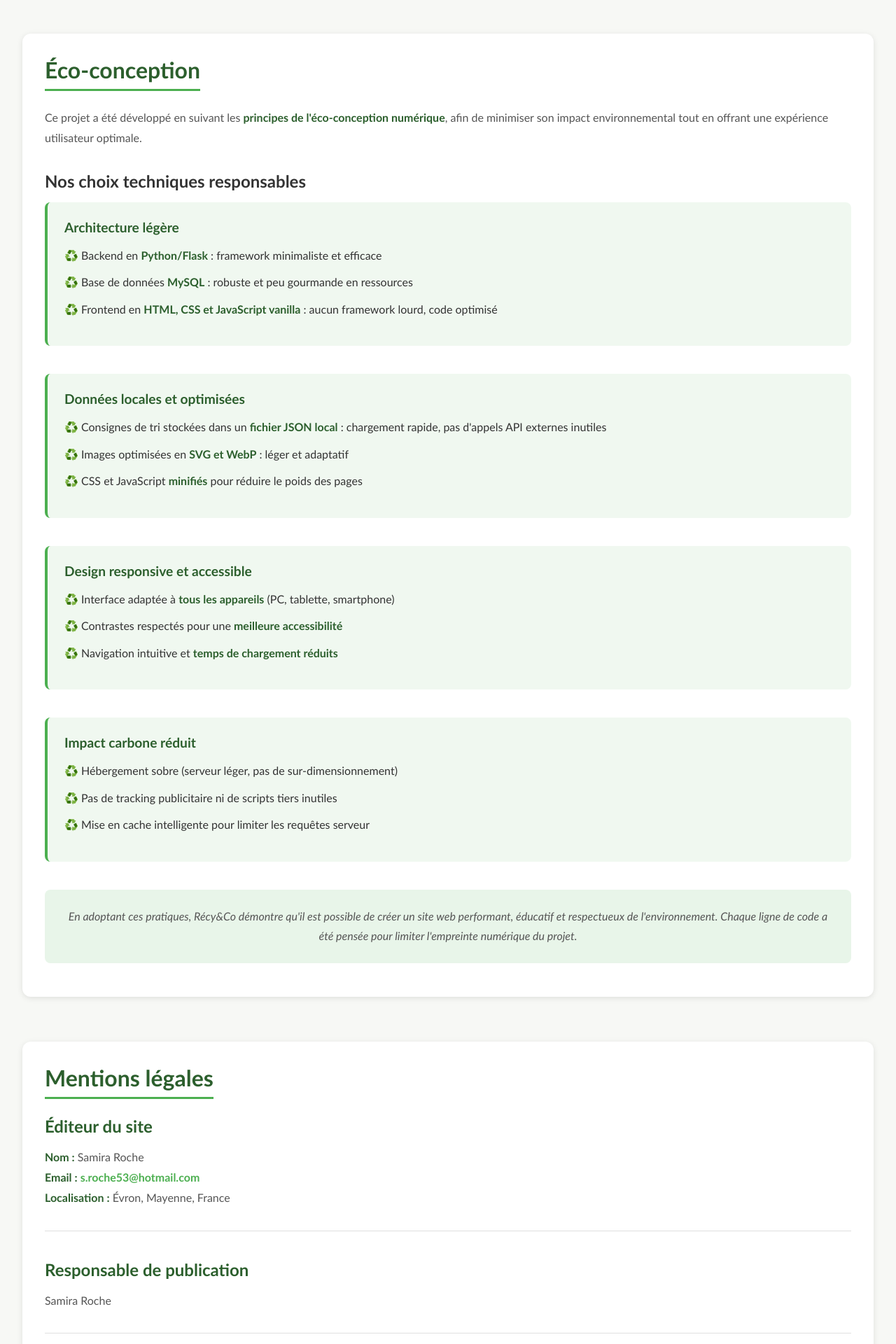
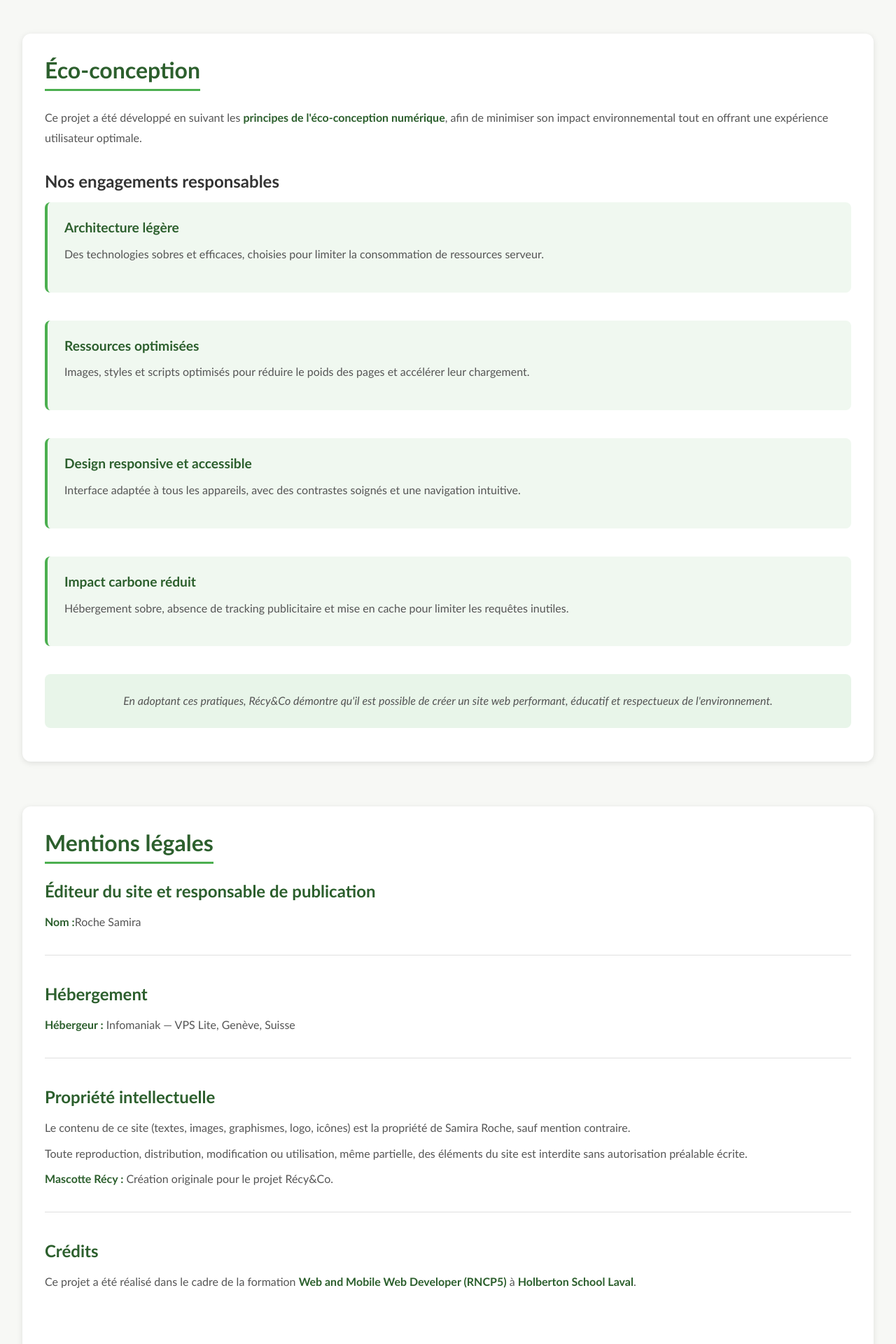
Before and after one commit to StrawberSam/RecyandCo, a Flask app: page /about in a window 1280 px wide. Shown: the part 1472-3392 px from the top of the page at 70% size. Run offline with Flask 3, Linux system fonts and the light colour scheme.

Commit message:
📝 | update : changement documentation sur la section éco-conception

```diff
--- a/app/frontend/templates/about.html
+++ b/app/frontend/templates/about.html
@@ -71,59 +71,39 @@
 <!-- Section 2: Éco-conception -->
 <section class="ecodesign" id="eco-conception">
     <h2>Éco-conception</h2>
-
     <p>
         Ce projet a été développé en suivant les <strong>principes de l'éco-conception numérique</strong>,
         afin de minimiser son impact environnemental tout en offrant une expérience utilisateur optimale.
     </p>
 
     <div class="ecodesign-principles">
-            <h3>Nos choix techniques responsables</h3>
+        <h3>Nos engagements responsables</h3>
 
         <div class="principle">
             <h4>Architecture légère</h4>
-                <ul>
-                    <li>Backend en <strong>Python/Flask</strong> : framework minimaliste et efficace</li>
-                    <li>Base de données <strong>MySQL</strong> : robuste et peu gourmande en ressources</li>
-                    <li>Frontend en <strong>HTML, CSS et JavaScript vanilla</strong> : aucun framework
-                        lourd, code optimisé</li>
-                </ul>
+            <p>Des technologies sobres et efficaces, choisies pour limiter la consommation de ressources serveur.</p>
         </div>
 
         <div class="principle">
-                <h4>Données locales et optimisées</h4>
-                <ul>
-                    <li>Consignes de tri stockées dans un <strong>fichier JSON local</strong> :
-                        chargement rapide, pas d'appels API externes inutiles</li>
-                    <li>Images optimisées en <strong>SVG et WebP</strong> : léger et adaptatif</li>
-                    <li>CSS et JavaScript <strong>minifiés</strong> pour réduire le poids des pages</li>
-                </ul>
+            <h4>Ressources optimisées</h4>
+            <p>Images, styles et scripts optimisés pour réduire le poids des pages et accélérer leur chargement.</p>
         </div>
 
         <div class="principle">
             <h4>Design responsive et accessible</h4>
-                <ul>
-                    <li>Interface adaptée à <strong>tous les appareils</strong> (PC, tablette, smartphone)</li>
-                    <li>Contrastes respectés pour une <strong>meilleure accessibilité</strong></li>
-                    <li>Navigation intuitive et <strong>temps de chargement réduits</strong></li>
-                </ul>
+            <p>Interface adaptée à tous les appareils, avec des contrastes soignés et une navigation intuitive.</p>
         </div>
 
         <div class="principle">
             <h4>Impact carbone réduit</h4>
-                <ul>
-                    <li>Hébergement sobre (serveur léger, pas de sur-dimensionnement)</li>
-                    <li>Pas de tracking publicitaire ni de scripts tiers inutiles</li>
-                    <li>Mise en cache intelligente pour limiter les requêtes serveur</li>
-                </ul>
+            <p>Hébergement sobre, absence de tracking publicitaire et mise en cache pour limiter les requêtes inutiles.</p>
         </div>
     </div>
 
     <p class="ecodesign-conclusion">
         <em>
-                En adoptant ces pratiques, Récy&Co démontre qu'il est possible de créer un site
-                web performant, éducatif et respectueux de l'environnement. Chaque ligne de code
-                a été pensée pour limiter l'empreinte numérique du projet.
+            En adoptant ces pratiques, Récy&amp;Co démontre qu'il est possible de créer un site
+            web performant, éducatif et respectueux de l'environnement.
         </em>
     </p>
 </section>
@@ -133,18 +113,9 @@
         <h2>Mentions légales</h2>
 
         <div class="legal-item">
-            <h3>Éditeur du site</h3>
+            <h3>Éditeur du site et responsable de publication</h3>
             <p>
-                <strong>Nom :</strong> Samira Roche<br>
-                <strong>Email :</strong> <a href="mailto:s.roche53@hotmail.com">s.roche53@hotmail.com</a><br>
-                <strong>Localisation :</strong> Évron, Mayenne, France
-            </p>
-        </div>
-
-        <div class="legal-item">
-            <h3>Responsable de publication</h3>
-            <p>
-                Samira Roche
+                <strong>Nom :</strong>Roche Samira<br>
             </p>
         </div>
 
@@ -296,7 +267,7 @@
             vous pouvez me contacter :
         </p>
         <p>
-            <strong>Email :</strong> <a href="contact@recyandco.fr">contact@recyandco.fr</a><br>
+            <strong>Email :</strong> <a href="mailto:contact@recyandco.fr">contact@recyandco.fr</a><br>
             <strong>Localisation :</strong> Évron, Mayenne, France
         </p>
     </section>
```
Lines whose indentation alone changed are shown as unchanged.
